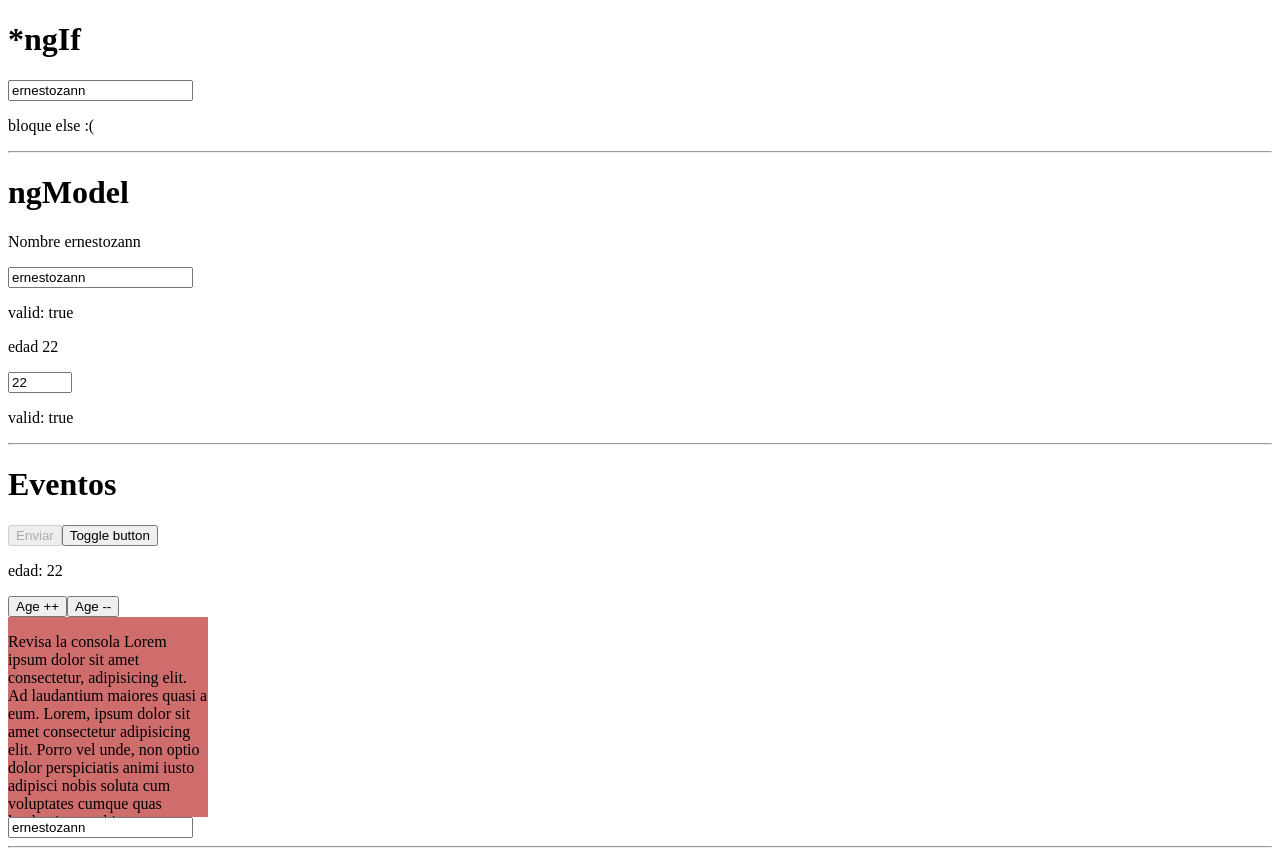
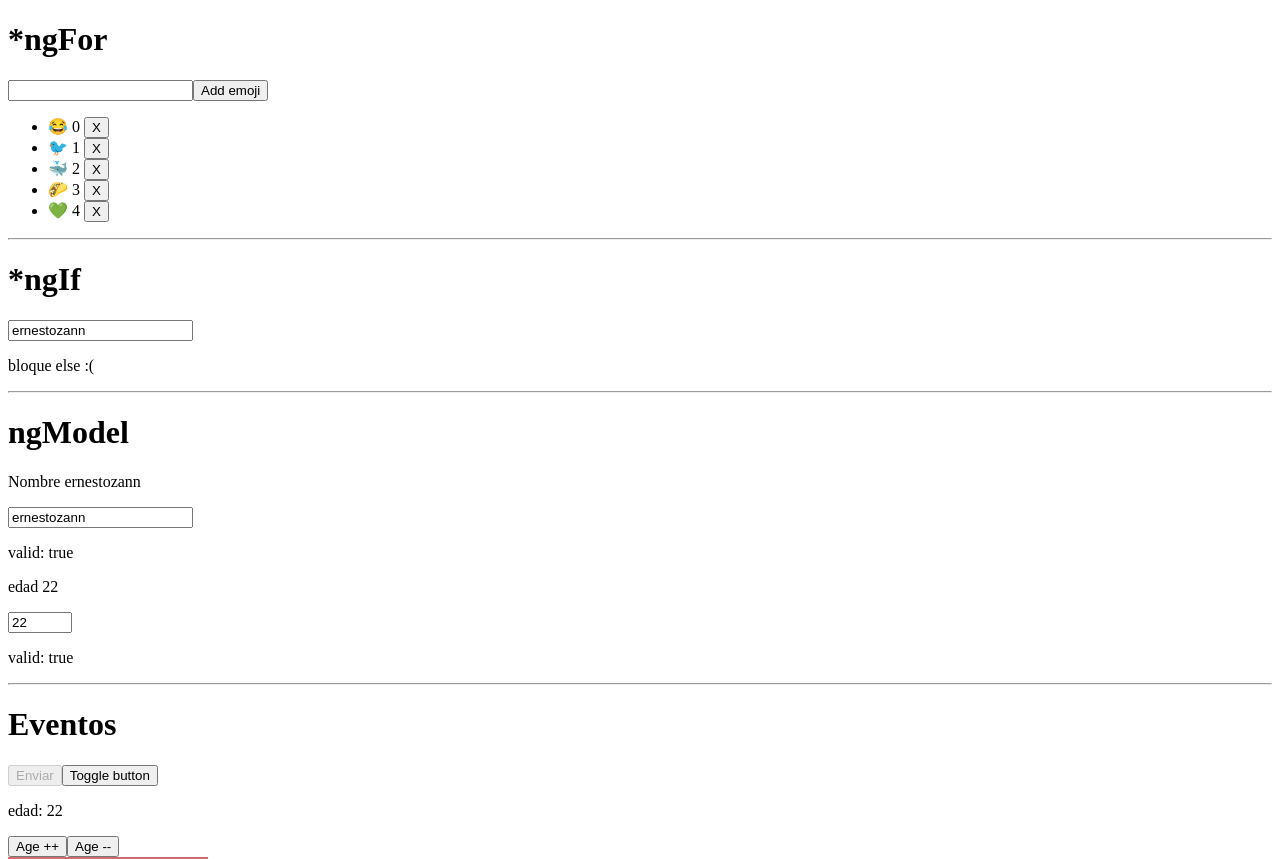
Before and after one commit to ernestozann/fundamentos-angular, an Angular app in the folder my-store/: page / in a window 1280 px wide. Shown: the top 859 px of the page. Built offline with nearby package versions, Linux system fonts and the light colour scheme.

Commit message:
uso de *ngFor

```diff
--- a/my-store/src/app/app.component.html
+++ b/my-store/src/app/app.component.html
@@ -1,3 +1,14 @@
+<h1>*ngFor</h1>
+<input type="text" required [(ngModel)]="newName">
+<button (click)="addEmoji()">Add emoji</button>
+<ul>
+  <li *ngIf="emojis.length === 0">We run out of emojis</li>
+  <li *ngFor="let emoji of emojis; index as index">
+    {{emoji}} {{index}}
+    <button (click)="removeEmoji(index)">X</button>
+  </li>
+</ul>
+<hr/>
 <h1>*ngIf</h1>
 <input type="text" required [(ngModel)]="person.name">
 <p *ngIf="person.name == 'eru' && person.age >= 18 ; else elseBlock">welcome back eru n.n/</p>
--- a/my-store/src/app/app.component.ts
+++ b/my-store/src/app/app.component.ts
@@ -16,6 +16,9 @@ export class AppComponent {
     avatar: 'https://source.unsplash.com/random',
   }
 
+  emojis: string[] = [ '😂' , '🐦', '🐳','🌮', '💚']
+  newName: string = ''
+
   toogleButton() {
     this.btnDisabled = !this.btnDisabled;
   }
@@ -33,4 +36,11 @@ export class AppComponent {
     const element = event.target as HTMLInputElement;
     this.person.name = element.value;
   }
+  addEmoji() {
+    this.emojis.push(this.newName)
+    this.newName = ''
+  }
+  removeEmoji(index:number) {
+    this.emojis.splice(index, 1)
+  }
 }
```
